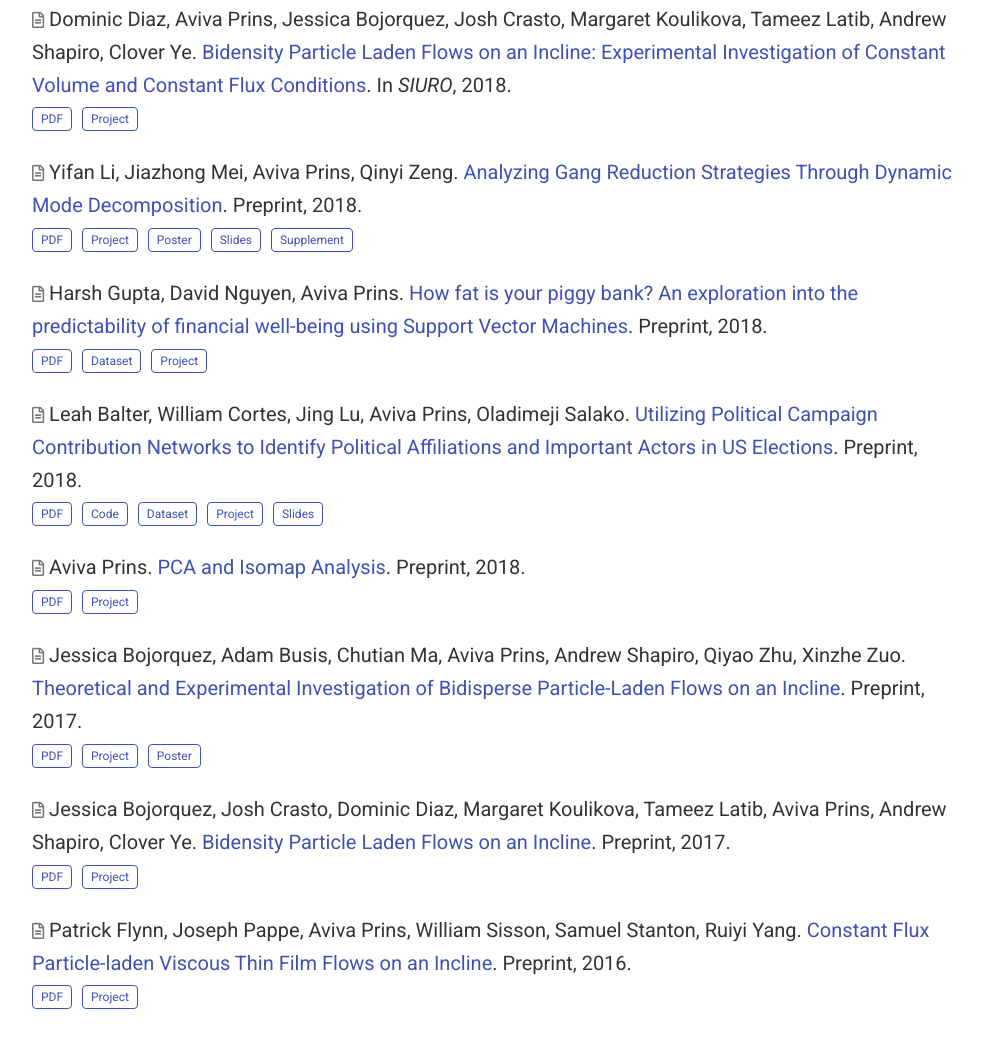
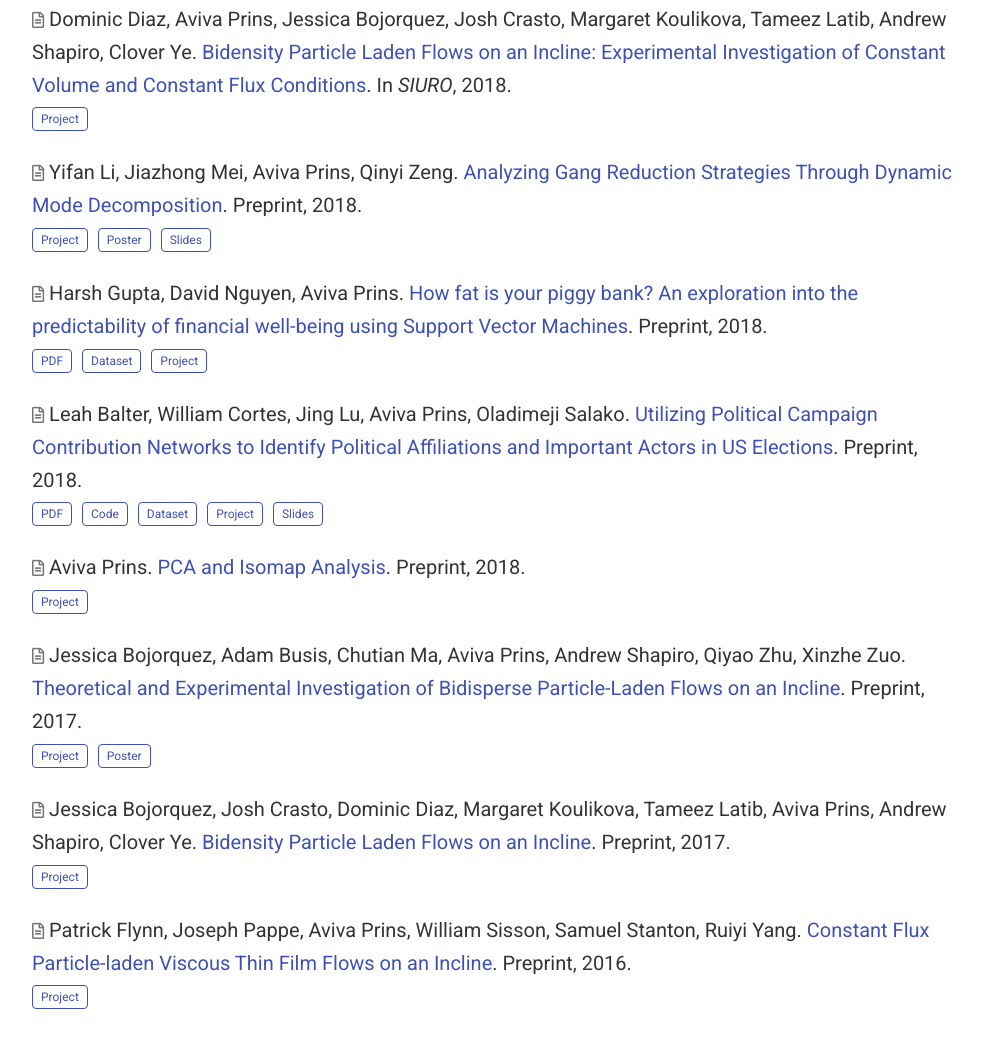
Before and after one commit to avivaprins/avivaprins.github.io, a plain HTML site: page publication/index.html in a window 1280 px wide. Shown: the part 234-1271 px from the top of the page, without its empty margins (143-1126 px from the left). Drawn offline with nearby package versions, Linux system fonts and the light colour scheme; some icons are missing; files whose address does not match are found by name.

Commit message:
small update to publications

```diff
--- a/publication/index.html
+++ b/publication/index.html
@@ -380,12 +380,6 @@
 
 
 
-<a class="btn btn-outline-primary my-1 mr-1 btn-sm" href="/files/pdf/bidensity_particle-laden_flows.pdf" target="_blank" rel="noopener">
-  PDF
-</a>
-
-
-
 
 
 
@@ -439,12 +433,6 @@
 
 
 
-<a class="btn btn-outline-primary my-1 mr-1 btn-sm" href="/files/pdf/analyzing-gang-reduction.pdf" target="_blank" rel="noopener">
-  PDF
-</a>
-
-
-
 
 
 
@@ -479,25 +467,6 @@
 
 
 
-
-
-
-
-
-
-
-
-
-
-
-
-
-
-
-  <a class="btn btn-outline-primary my-1 mr-1 btn-sm" href="/files/pdf/analyzing-gang-reduction-supplement.pdf" >
-
-    Supplement
-  </a>
 
 </p>
 </div>
@@ -683,12 +652,6 @@
 
 
 
-<a class="btn btn-outline-primary my-1 mr-1 btn-sm" href="/files/pdf/spring-2018-report.pdf" target="_blank" rel="noopener">
-  PDF
-</a>
-
-
-
 
 
 
@@ -739,12 +702,6 @@
 
 
 
-
-
-
-<a class="btn btn-outline-primary my-1 mr-1 btn-sm" href="/files/pdf/theoretical-and-experimental.pdf" target="_blank" rel="noopener">
-  PDF
-</a>
 
 
 
@@ -809,12 +766,6 @@
 
 
 
-<a class="btn btn-outline-primary my-1 mr-1 btn-sm" href="/files/pdf/bidensity-particle-laden.pdf" target="_blank" rel="noopener">
-  PDF
-</a>
-
-
-
 
 
 
@@ -865,12 +816,6 @@
 
 
 
-
-
-
-<a class="btn btn-outline-primary my-1 mr-1 btn-sm" href="/files/pdf/Constant-Flux-Particle-laden-Viscous-Thin-Film.pdf" target="_blank" rel="noopener">
-  PDF
-</a>
 
 
 
```
Also changed, not shown: project/gryd/index.html (+0 -31 lines), project/particle-laden-flow/index.html (+0 -24 lines), publication/gryd-dmd/index.html (+0 -25 lines), publication/gryd-pca/index.html (+0 -6 lines), publication/particle-laden-flow-siuro/index.html (+0 -6 lines), publication/particle-laden-flow-spring-2017/index.html (+0 -6 lines), publication/particle-laden-flow-summer-2016/index.html (+0 -6 lines), publication/particle-laden-flow-summer-2017/index.html (+0 -6 lines).
